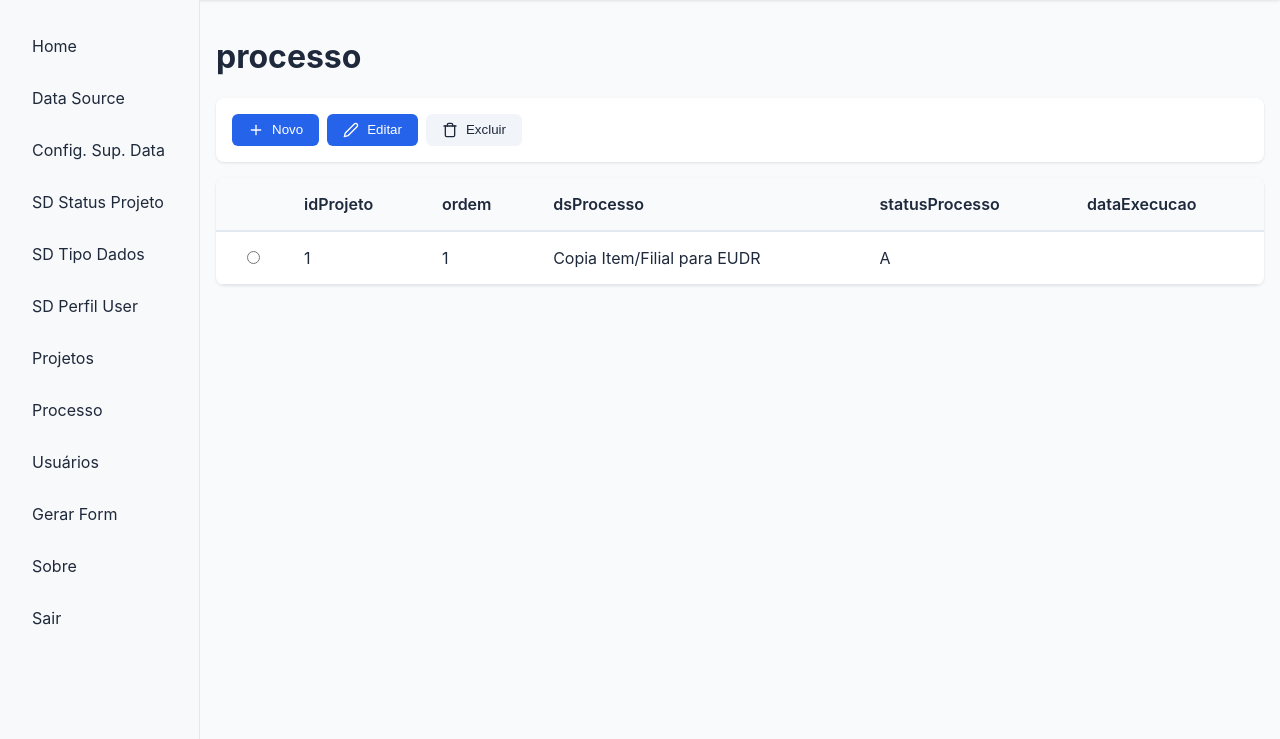
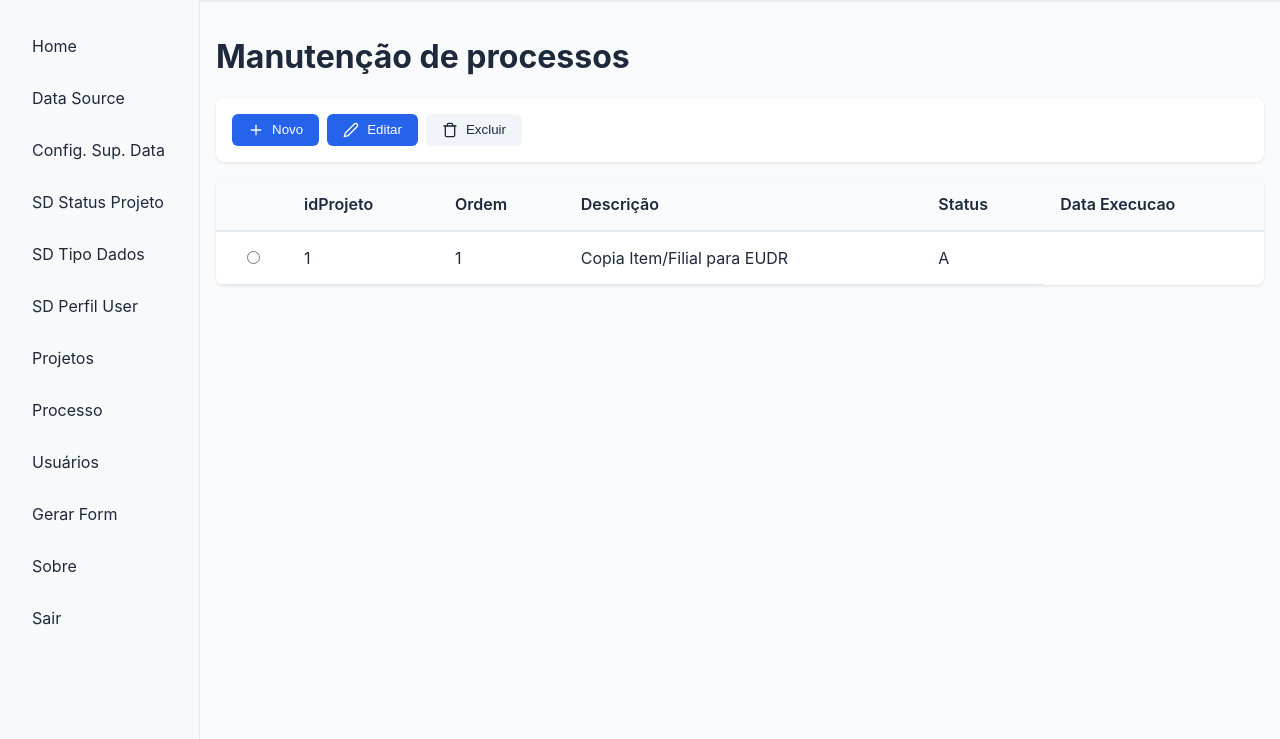
Before and after one commit to arodri10-br/MigAction, a Flask app: page /processo in a window 1280 px wide. Shown: the part 61-800 px from the top of the page. Run offline with Flask 3, Linux system fonts and the light colour scheme; a user stored in the database is signed in; parts of the project's set-up code (start-up, migrations or seed data) failed here and were passed over.

Commit message:
Processo

```diff
--- a/api_processo.py
+++ b/api_processo.py
@@ -19,7 +19,7 @@ def create_processo():
             ordem=data['ordem'],
             dsProcesso=data['dsProcesso'],
             statusProcesso=data['statusProcesso'],
-            dataExecucao=data['dataExecucao'],
+            dataExecucao=data.get('dataExecucao', None),
             username=request.headers.get('username', 'admin'),
             dtAtualizacao=datetime.now(timezone.utc)
         )
@@ -32,10 +32,10 @@ def create_processo():
         return jsonify(success=False, error=str(e)), 500
 
 # Obter processo
-@bp_processo.route('/', methods=['GET'])
-def get_processo_list():
+@bp_processo.route('/<string:idProjeto>', methods=['GET'])
+def get_processo_list(idProjeto):
     session = SessionLocal()
-    processos = session.query(Processo).all()
+    processos = session.query(Processo).filter_by(idProjeto = idProjeto).all()
     session.close()
     return jsonify([processo.to_dict() for processo in processos])
 
@@ -73,10 +73,10 @@ def update_processo(idProjeto,ordem):
         return jsonify(success=False, error=str(e)), 500
 
 # Excluir um Registro da tabela processo
-@bp_processo.route('/<string:idProjeto>', methods=['DELETE'])
-def delete_processo(idProjeto):
+@bp_processo.route('/<string:idProjeto>/<string:ordem>', methods=['DELETE'])
+def delete_processo(idProjeto,ordem):
     session = SessionLocal()
-    processo = session.query(Processo).filter_by(idProjeto=idProjeto).first()
+    processo = session.query(Processo).filter_by(idProjeto=idProjeto,ordem = ordem).first()
     if not processo:
         session.close()
         return jsonify({"error": "Registro não encontrado."}), 404
--- a/sysdb.py
+++ b/sysdb.py
@@ -26,7 +26,7 @@ class Usuario(Base):
         self.passw_encrypted = encrypt_password(password)
 
     def get_password(self):
-        return decrypt_password(self.passw_encrypted.encode()).decode()
+        return decrypt_password(self.passw_encrypted)
 
     def to_dict(self):
         return {
--- a/templates/form_processo.html
+++ b/templates/form_processo.html
@@ -3,7 +3,7 @@
 
 {% block content %}
 <div class="page-header">
-    <h1 class="mb-4">processo</h1>
+    <h1 class="mb-4">Manutenção de processos</h1>
 </div>
 <div class="toolbar">
     <button onclick="showAddModal()" class="primary">
@@ -26,10 +26,10 @@
             <tr>
                 <th class="radio-cell"></th>
                 <th>idProjeto</th>
-                <th>ordem</th>
-                <th>dsProcesso</th>
-                <th>statusProcesso</th>
-                <th>dataExecucao</th>
+                <th>Ordem</th>
+                <th>Descrição</th>
+                <th>Status</th>
+                <th>Data Execucao</th>
             </tr>
         </thead>
         <tbody id="processoTable">
@@ -41,33 +41,29 @@
 <!-- Modal de Formulário -->
 <div id="formModal" class="modal">
     <div class="modal-content">
-        <h2 id="modalTitle">Novo "processo"</h2>
+        <h2 id="modalTitle">Novo Processo</h2>
         <form id="processoForm">
 
             <div class="form-group" id="idProjetoContainer">
                 <label for="idProjeto">idProjeto:</label>
-                <input type="number" id="idProjeto" name="idProjeto" readonly>
+                <input type="number" id="idProjeto" name="idProjeto" value="{{ session.idProjeto }}" readonly>
             </div>
 
             <div class="form-group" id="ordemContainer">
-                <label for="ordem">ordem:</label>
+                <label for="ordem">Ordem:</label>
                 <input type="number" id="ordem" name="ordem" readonly>
             </div>
 
             <div class="form-group">
-                <label for="dsProcesso">dsProcesso:</label>
+                <label for="dsProcesso">Descrição:</label>
                 <input type="text" id="dsProcesso" name="dsProcesso" >
             </div>
 
             <div class="form-group">
-                <label for="statusProcesso">statusProcesso:</label>
+                <label for="statusProcesso">Status:</label>
                 <input type="text" id="statusProcesso" name="statusProcesso" >
             </div>
 
-            <div class="form-group">
-                <label for="dataExecucao">dataExecucao:</label>
-                <input type="date" id="dataExecucao" name="dataExecucao" >
-            </div>
             <div class="modal-actions">
                 <button type="button" class="secondary" onclick="hideModal()">Cancelar</button>
                 <button type="submit" class="primary">Salvar</button>
@@ -87,7 +83,6 @@
         // Divide a string pelo separador para obter todos valores da chave primária
         const keyParts = selected.value.split('|');
         return {
-
             idProjeto: keyParts[0],
             ordem: keyParts[1]
         };
@@ -98,7 +93,10 @@
         loadprocesso();
     });
     function loadprocesso() {
-        fetch('/api/processo/')
+        var idProjeto = "{{ session.idProjeto }}";
+        var url = `/api/processo/${encodeURIComponent(idProjeto)}`;
+
+        fetch(url)
             .then(response => response.json())
             .then(data => {
                 const processoTable = document.getElementById('processoTable');
@@ -113,8 +111,6 @@
                     row.insertCell().innerText = user.ordem;
                     row.insertCell().innerText = user.dsProcesso;
                     row.insertCell().innerText = user.statusProcesso;
-                    row.insertCell().innerText = user.dataExecucao;
-
                 });
             })
         .catch(error => console.error('Erro ao carregar processo:', error));
@@ -122,15 +118,13 @@
 
 
     function showAddModal() {
-        document.getElementById('modalTitle').textContent = 'Novo processo';
+        document.getElementById('modalTitle').textContent = 'Novo Processo';
         document.getElementById('processoForm').reset();
         document.getElementById('formModal').classList.add('active');
-        document.getElementById('idProjeto').value = '';
         document.getElementById('ordem').value = '';
 
-        document.getElementById('idProjeto').readOnly = false;
+        document.getElementById('idProjeto').readOnly = true;
         document.getElementById('ordem').readOnly = false;
-
 
         // Esconder mensagem de erro ao abrir modal
         document.getElementById('errorMessage').style.display = 'none';
@@ -160,7 +154,6 @@
                 document.getElementById("ordem").value = processo.ordem;
                 document.getElementById("dsProcesso").value = processo.dsProcesso;
                 document.getElementById("statusProcesso").value = processo.statusProcesso;
-                document.getElementById("dataExecucao").value = processo.dataExecucao;
 
                 document.getElementById("idProjeto").style.display = "block";
                 document.getElementById("ordem").style.display = "block";
@@ -176,14 +169,15 @@
         }
 
     function deleteSelected() {
-        const processo = getSelectedprocesso();
-        if (!processo) {
-            alert('Por favor, selecione um processo para excluir.');
+        const key = getSelectedprocesso();
+        if (!key) {
+            alert('Por favor, selecione uma linha para editar.');
             return;
         }
 
         if (confirm('Tem certeza que deseja excluir este processo?')) {
-            fetch(`/api/processo/${processo}`, {
+            const url = `/api/processo/${key.idProjeto}/${key.ordem}`;
+            fetch(url, {
                 method: 'DELETE'
             }).then(() => {
                 loadprocesso();
@@ -193,8 +187,8 @@
 
     document.getElementById('processoForm').addEventListener('submit', function(event) {
         event.preventDefault();
-        const processo = document.getElementById('idProjeto').value.trim();
-        const isEdit = document.getElementById('idProjeto').readOnly === true;
+        const processo = document.getElementById('ordem').value.trim();
+        const isEdit = document.getElementById('ordem').readOnly === true;
         const method = isEdit ? 'PUT' : 'POST';
         let url = '/api/processo/';
         if (isEdit) {
```
Also changed, not shown: database/sys.db.
